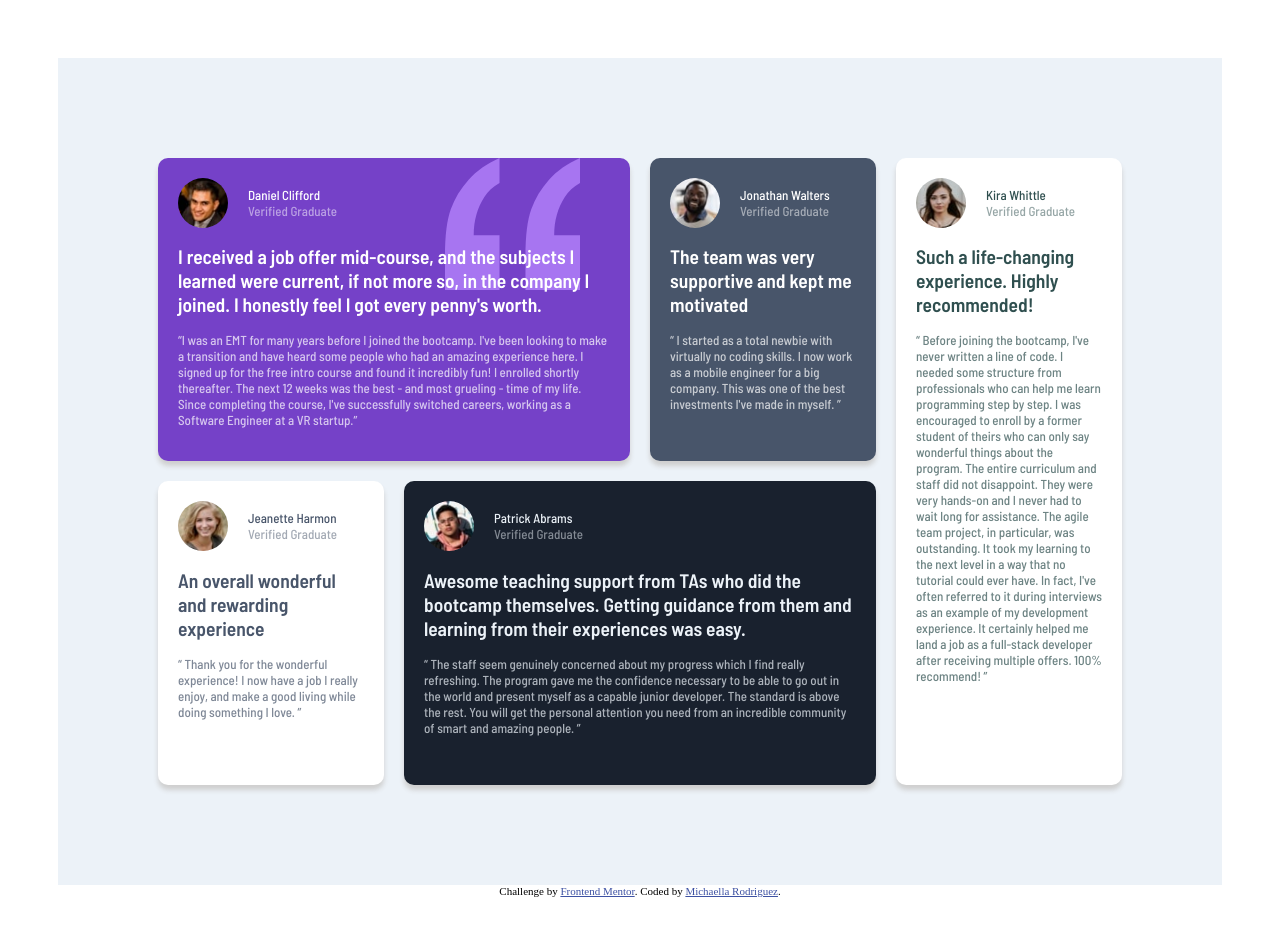
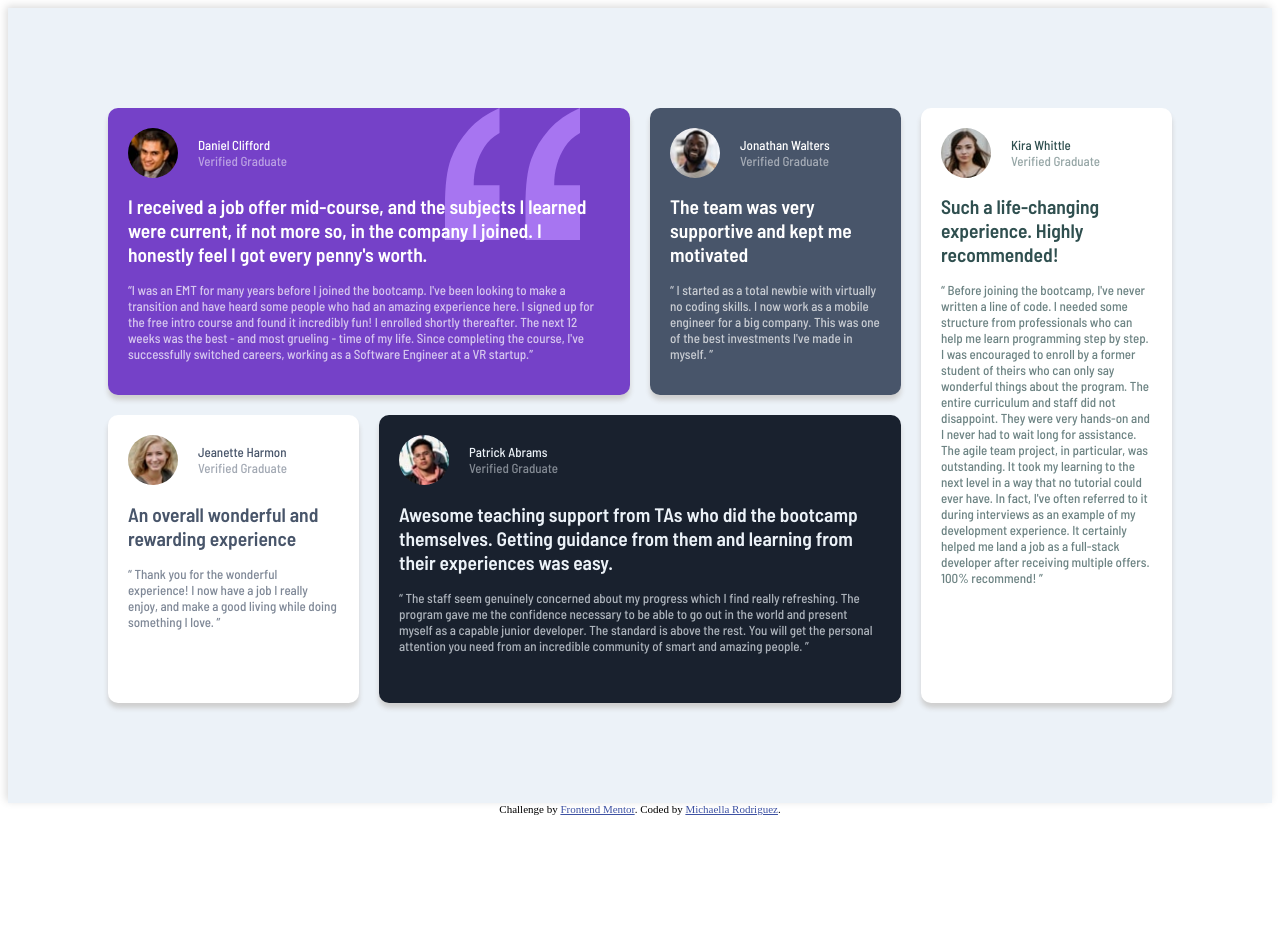
Before and after one commit to michaella23/testimonials-grid-section-main, a plain HTML site: page index.html in a window 1280 px wide. After the commit the page ends 823 px from the top, so only its background shows below. Drawn offline with Linux system fonts and the light colour scheme.

Commit message:
readme edit

```diff
--- a/style.css
+++ b/style.css
@@ -4,7 +4,6 @@
 
 body {
     background-color: white;
-    padding: 50px;
 }
 
 main {
@@ -13,6 +12,7 @@ main {
     color: #fff;
     font-family: 'Barlow Semi Condensed', sans-serif;
     font-size: 13px;
+    box-shadow: -2px -2px 8px hsl(0, 0%, 86%);
 }
 
 img {
```
Also changed, not shown: images/testimonials.png (added), 1 other file.
